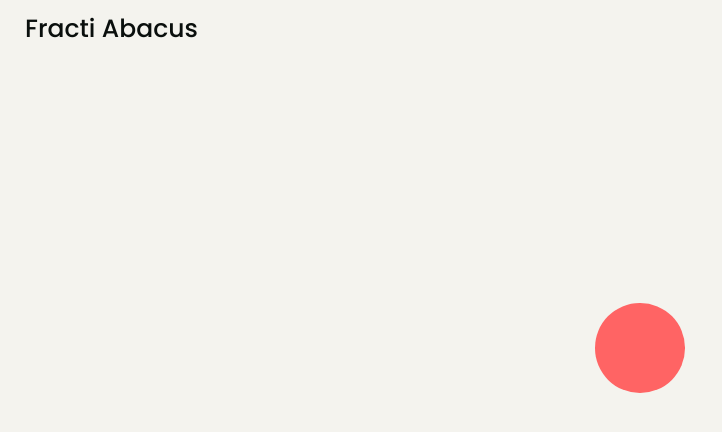
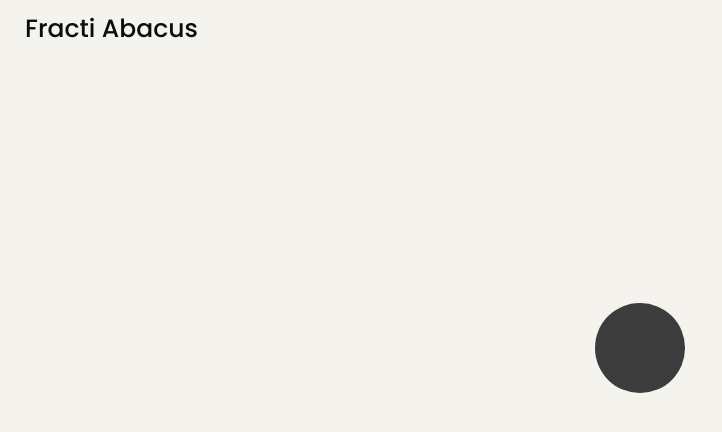
Before and after one commit to juniorsn1409/fractiabaci, a Next.js app: page / in a window 1280 px wide. Shown: the top 432 px of the page, without its empty margins (0-722 px from the left). Built offline with nearby package versions, Linux system fonts and the light colour scheme.

Commit message:
[PF-63] Criando Bead Component

```diff
--- a/src/components/Bead.tsx
+++ b/src/components/Bead.tsx
@@ -8,24 +8,36 @@
 
 'use client'
 
-import { useScreenStore } from '@/stores/useScreenStore'
 import { motion, useDragControls } from 'framer-motion'
 
-export function Bead() {
+import { BeadModel } from '@/domain/BeadModel'
+
+import { useScreenStore } from '@/stores/useScreenStore'
+
+import { DraggingUseCase } from '@/application/DraggingUseCase'
+import { ChoosingColorUseCase } from '@/application/ChoosingColorUseCase'
+
+const chossingColor = new ChoosingColorUseCase()
+const draggingBead = new DraggingUseCase()
+
+export const Bead: React.FC<BeadModel> = ({ id, type }) => {
   const controls = useDragControls()
+
   const { screen } = useScreenStore()
+
   return (
     <motion.div
+      id={`${id}`}
       drag
       dragControls={controls}
       dragConstraints={screen.size}
       dragElastic={0.1}
       dragListener={true}
-      onPointerDown={() => {
-        console.log(`onPointerDown`)
+      onPointerDown={(event) => {
+        draggingBead.dragging(event, controls)
       }}
       onDragEnd={() => {
-        console.log(`onDragEnd`)
+        console.log()
       }}
       style={{
         zIndex: 1,
@@ -36,7 +48,7 @@ export function Bead() {
         position: 'absolute',
         touchAction: 'none',
         borderRadius: '50%',
-        backgroundColor: `var(--vermelho-ucari)`,
+        backgroundColor: `${chossingColor.colorBead(type)}`,
       }}
     />
   )
--- a/src/stores/useScreenStore.tsx
+++ b/src/stores/useScreenStore.tsx
@@ -1,6 +1,7 @@
 //  S# SEVERITY
 //
 //  useScreenStore.tsx
+//  Store
 //
 //  Created by Edson Júnior Ananias de Lima on 21/10/23.
 //  Copyright © 2023 Fracti Abacus, FA. All rights reserved.
```
